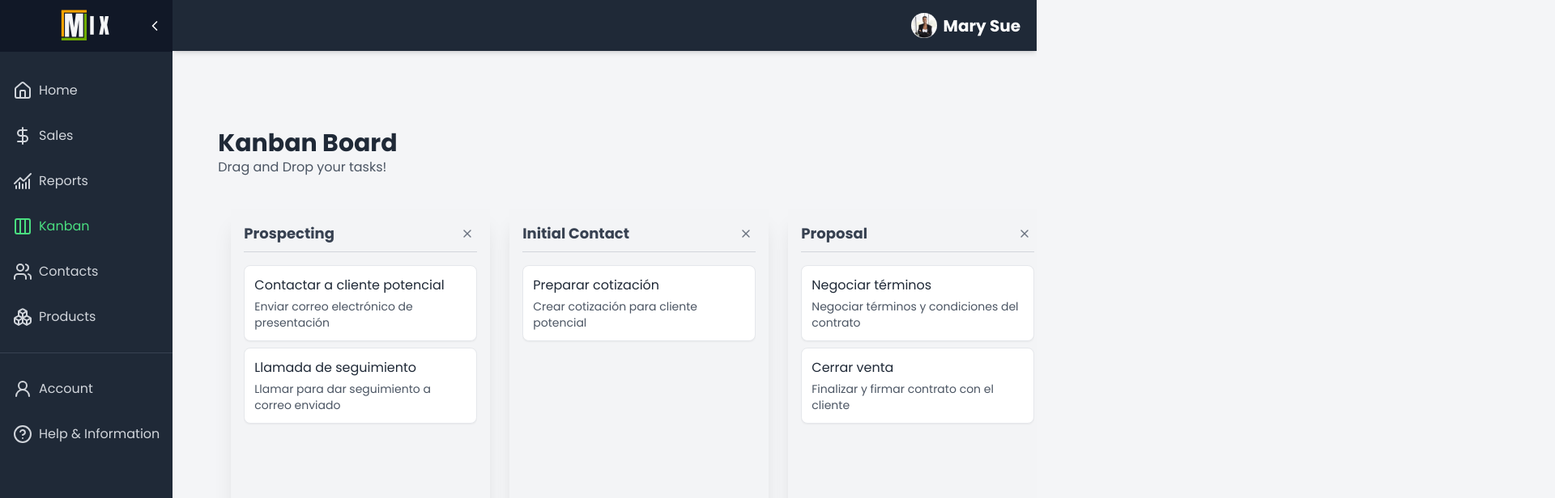
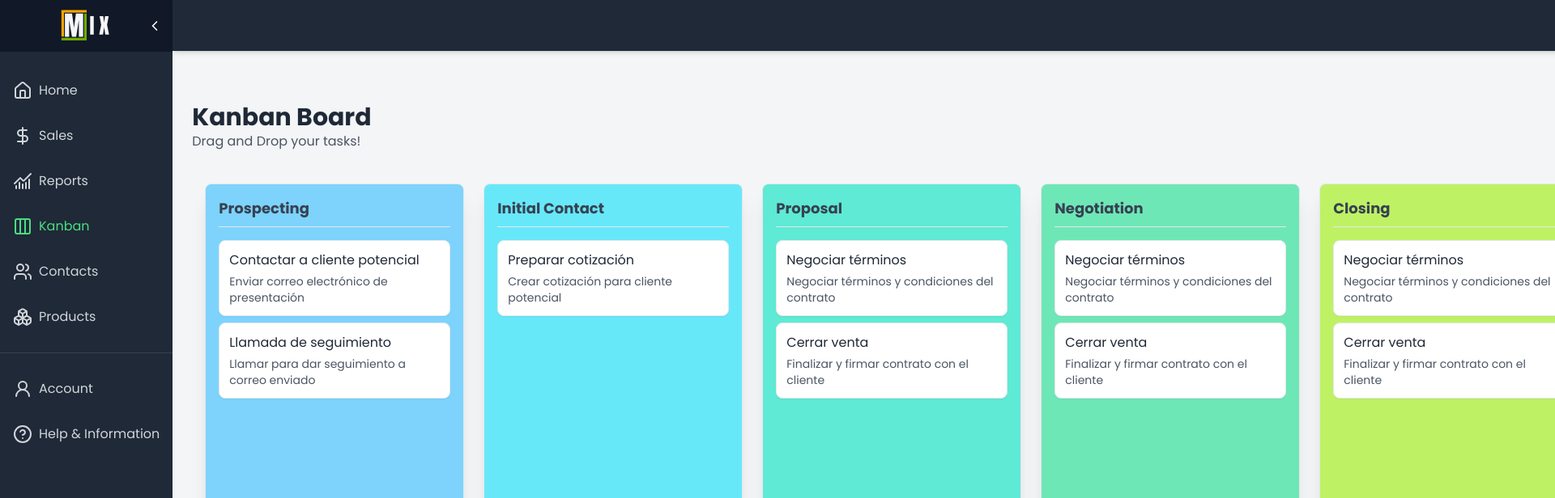
Before and after one commit to BlueE-05/MIX, a Next.js app in the folder MIX-Frontend/: page /crm/kanban in a window 1280 px wide. Shown: the top 616 px of the page at 81% size, 1920 px wide, since content can reach past the window. Built offline with nearby package versions, Linux system fonts and the light colour scheme.

Commit message:
Kanban: Cambio de color a las columnas

```diff
--- a/MIX-Frontend/src/app/crm/kanban/page.tsx
+++ b/MIX-Frontend/src/app/crm/kanban/page.tsx
@@ -2,7 +2,7 @@ import KanbanBoard from "@/components/Kanban/KanbanBoard";
 
 export default function KanbanPage() {
   return (
-    <div className="flex gap-4 p-8">
+    <div className="flex gap-4 p-8=">
       <KanbanBoard />
     </div>
   );
--- a/MIX-Frontend/src/app/crm/layout.tsx
+++ b/MIX-Frontend/src/app/crm/layout.tsx
@@ -17,7 +17,7 @@ export default function CRMLayout({ children }: CRMLayoutProps) {
       <aside className="flex-shrink-0 sticky top-0 h-screen">
         <Sidebar />
       </aside>
-      <main className="flex-grow overflow-y-auto">
+      <main className="flex-grow overflow-visible">
         <div className="sticky top-0 z-10 flex items-center justify-end p-4 pr-5 bg-gray-800 text-white shadow-md">
           <Image
             src="/MarySue.png"
--- a/MIX-Frontend/src/components/Kanban/Card.tsx
+++ b/MIX-Frontend/src/components/Kanban/Card.tsx
@@ -12,25 +12,23 @@ interface CardProps {
   onDragEnd: (event: React.DragEvent<HTMLDivElement>) => void;
 }
 
-const Card: React.FC<CardProps> = ({ task, onDelete, onDragStart, onDragEnd }) => {
+const Card: React.FC<CardProps> = ({ task, onDelete, onDragStart, onDragEnd}) => {
   const { title, description } = task;
 
   return (
     <div
-      // Aplicar estilos de card con Tailwind (o mantener clase .card si prefieres CSS)
-      className="relative bg-white p-3 rounded-lg shadow-sm hover:shadow-md transition-shadow border border-gray-200 group card-base" // Añadida clase 'card-base' por si necesitas estilos CSS específicos para el estado :hover o :dragging
-      draggable // Hacer este div el elemento arrastrable
-      onDragStart={onDragStart} // Usar el handler pasado desde KanbanBoard via Column
-      onDragEnd={onDragEnd} // Usar el handler pasado desde KanbanBoard via Column
+      className="relative bg-white p-3 rounded-lg shadow-sm hover:shadow-md transition-shadow border border-gray-200 group"
+      draggable
+      onDragStart={onDragStart}
+      onDragEnd={onDragEnd}
     >
       {/* Contenido de la tarjeta */}
       <div className="flex justify-between items-start mb-1">
-        <h3 className="font-medium text-gray-800 break-words mr-6">{title}</h3> {/* mr-6 para espacio para el botón */}
+        <h3 className="font-medium text-gray-800 break-words mr-6">{title}</h3>
         <button
           onClick={onDelete}
-          // Hacer el botón más visible o mostrarlo al hacer hover sobre la tarjeta
           className="absolute top-1 right-1 p-1 opacity-0 group-hover:opacity-100 hover:bg-gray-100 rounded-full text-gray-400 hover:text-red-500 transition-opacity"
-          aria-label={`Eliminar tarea ${title}`} // A11y
+          aria-label={`Eliminar tarea ${title}`}
         >
           <X className="w-4 h-4" />
         </button>
--- a/MIX-Frontend/src/components/Kanban/Column.tsx
+++ b/MIX-Frontend/src/components/Kanban/Column.tsx
@@ -1,7 +1,6 @@
 // Column.tsx
 'use client'; // Mantener si usas Next.js App Router
 import React from 'react';
-import { X } from 'lucide-react';
 import Card from './Card'; // Importar el componente Card
 import { Task } from './types'; // Importar desde el archivo de tipos
 // Quitar import './Column.css'; si se maneja todo con Tailwind y KanbanBoard.css
@@ -9,6 +8,7 @@ import { Task } from './types'; // Importar desde el archivo de tipos
 interface ColumnProps {
   title: string;
   tasks: Task[];
+  colorClass?: string;
   deleteTask: (columnName: string, taskId: number) => void; // Recibe el nombre de la columna
   onDeleteColumn: () => void;
   // Pasar los handlers unificados desde KanbanBoard
@@ -21,46 +21,38 @@ interface ColumnProps {
 const Column: React.FC<ColumnProps> = ({
   title,
   tasks,
+  colorClass,
   deleteTask,
-  onDeleteColumn,
   onDragStart,
   onDragEnd, // Recibir onDragEnd
   onDrop,
-  onDragOver
+  onDragOver,
 }) => {
   return (
     // Aplicar estilos de columna con Tailwind (o mantener clase .column si prefieres CSS)
     // Añadir un ancho fijo o flexible según necesites. Width de KanbanBoardCSS era 325px
     // Height era 50vh, overflow-y auto
     <div
-      className="flex flex-col w-80 h-[70vh] bg-gray-100 p-4 rounded-lgflex-shrink-0 shadow-xl " // Estilos Tailwind para la columna
+      className= {`flex flex-col w-80 h-[70vh] p-4 rounded-lg flex-shrink-0 shadow-xl border ${colorClass}`} // Estilos Tailwind para la columna
       onDrop={(e) => onDrop(e, title)}
       onDragOver={onDragOver}
     >
       {/* Header de la columna */}
-      <div className="flex justify-between items-center mb-4 pb-2 border-b border-gray-300">
+      <div className={`flex justify-between items-center mb-4 pb-2 border-b ${colorClass}`}>
         <h2 className="text-lg font-semibold text-gray-700">{title}</h2>
-        <button
-          onClick={onDeleteColumn}
-          className="p-1 hover:bg-gray-200 rounded-full text-gray-500 hover:text-gray-700"
-          aria-label={`Eliminar columna ${title}`} // A11y
-        >
-          <X className="w-4 h-4" />
-        </button>
       </div>
 
       {/* Lista de tareas (permitiendo scroll) */}
       {/* Añadido overflow-y-auto y flex-grow para que las tarjetas ocupen el espacio y permitan scroll */}
       <div className="space-y-2 overflow-y-auto flex-grow">
         {tasks.length === 0 && (
-            <p className="text-sm text-gray-500 text-center mt-4">No hay tareas</p>
+            <p className="text-sm text-gray-500 text-center mt-4">There&apos;s not tasks...</p>
         )}
         {tasks.map(task => (
           <Card
             key={task.id}
-            task={task} // Pasar el objeto task completo
-            onDelete={() => deleteTask(title, task.id)} // Pasar la función onDelete correcta
-            // Pasar los handlers de drag&drop al Card para que su div raíz sea el draggable
+            task={task}
+            onDelete={() => deleteTask(title, task.id)}
             onDragStart={(e) => onDragStart(e, task.id, title)}
             onDragEnd={onDragEnd}
           />
--- a/MIX-Frontend/src/components/Kanban/KanbanBoard.tsx
+++ b/MIX-Frontend/src/components/Kanban/KanbanBoard.tsx
@@ -6,6 +6,15 @@ import { Task } from './types'; // Importar desde el archivo de tipos
 // Asumiendo que los estilos del modal y el layout base están en KanbanBoard.css
 // y que Tailwind se usa para el resto.
 import './KanbanBoard.css';
+
+const columnColors: { [key: string]: string } = {
+  'Prospecting': 'bg-sky-300',
+  'Initial Contact': 'bg-cyan-300',
+  'Proposal': 'bg-teal-300',
+  'Negotiation': 'bg-emerald-300',
+  'Closing': 'bg-lime-300',
+  'Cancelled': 'bg-red-300',
+};
 
 const initialColumns: { [key: string]: Task[] } = {
   'Prospecting': [
@@ -120,6 +129,7 @@ const KanbanBoard: React.FC = () => {
                 key={columnName}
                 title={columnName}
                 tasks={columns[columnName]}
+                colorClass={columnColors[columnName] ?? 'bg-white'}
                 deleteTask={deleteTask} // Pasar directamente
                 onDeleteColumn={() => deleteColumn(columnName)}
                 onDragStart={handleDragStart} // Pasar handlers unificados
```
